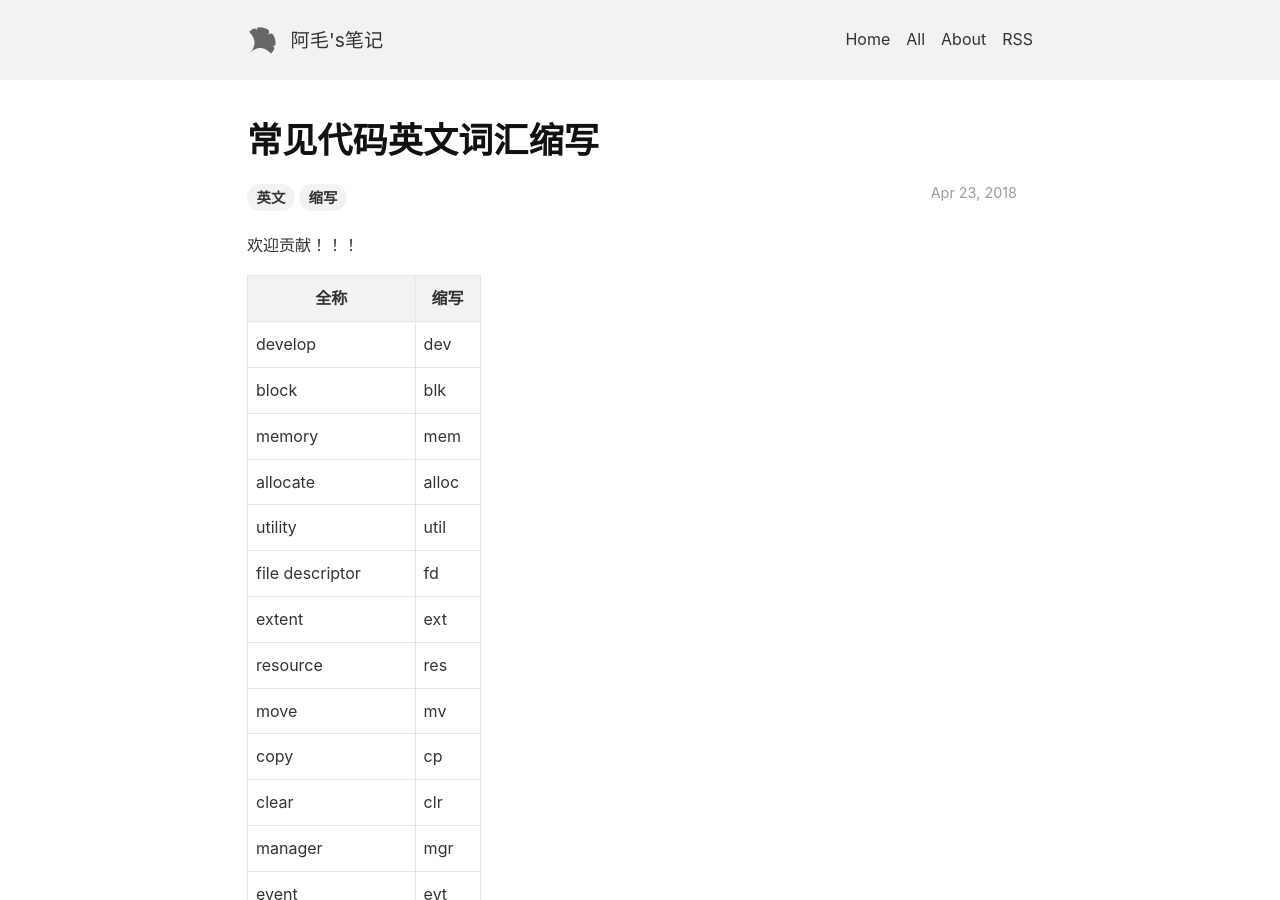
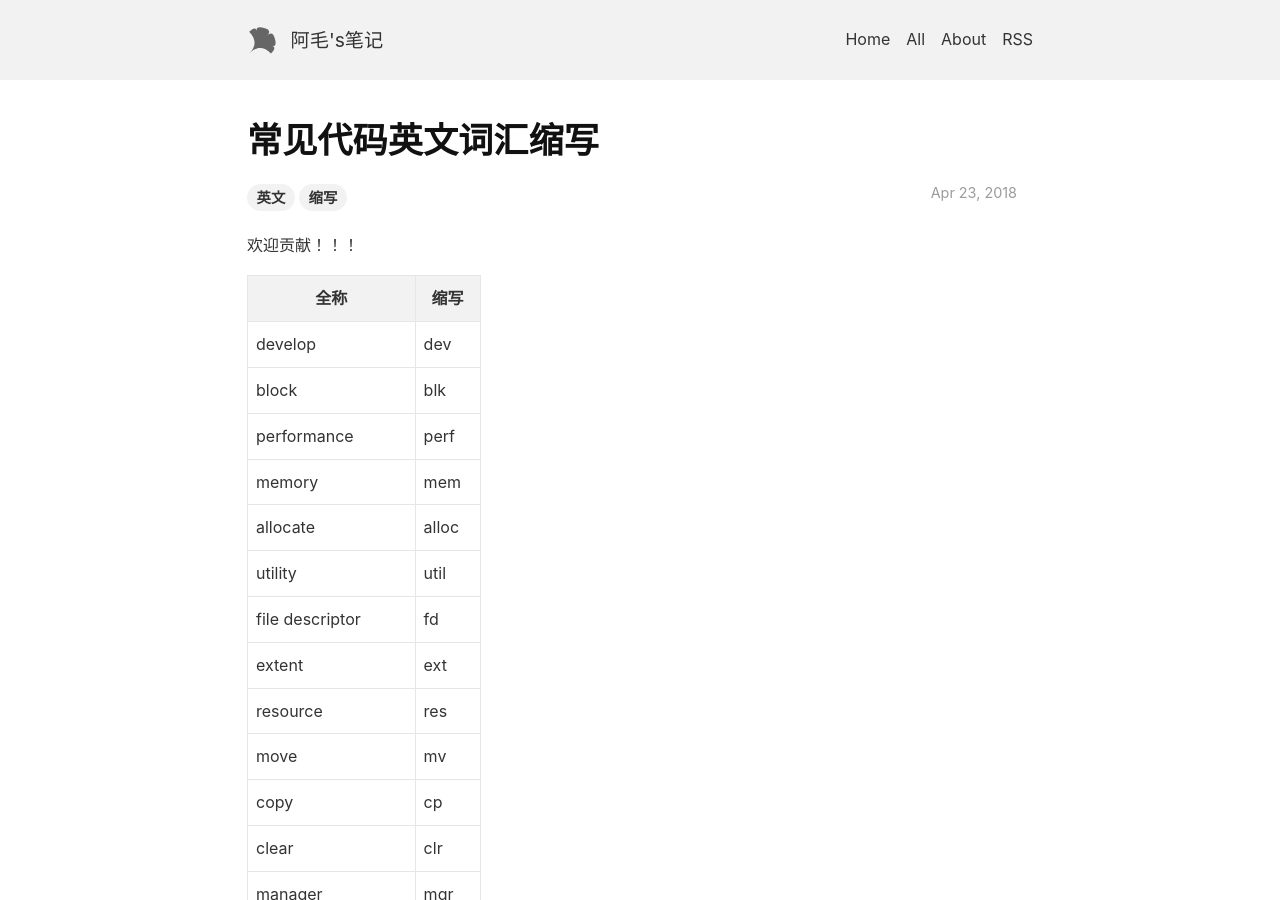
Before and after one commit to lizijie/lizijie.github.io, a Jekyll site: the page built from _posts/2018-04-23-常见代码英文词汇缩写.md, in a window 1280 px wide and 900 px high. Built offline with Jekyll 4.4.1, drawn with Linux system fonts in a browser that asks for light colours; nearby versions of some CDN libraries; comment, search, counter and statistics services are not loaded.

Commit message:
Update 2018-04-23-常见代码英文词汇缩写.md

```diff
--- a/_posts/2018-04-23-常见代码英文词汇缩写.md
+++ b/_posts/2018-04-23-常见代码英文词汇缩写.md
@@ -12,6 +12,7 @@ tags: 英文 缩写
 |---|---|
 |develop|dev|
 |block|blk|
+|performance|perf|
 |---|---|
 |memory|mem|
 |allocate|alloc|
```
